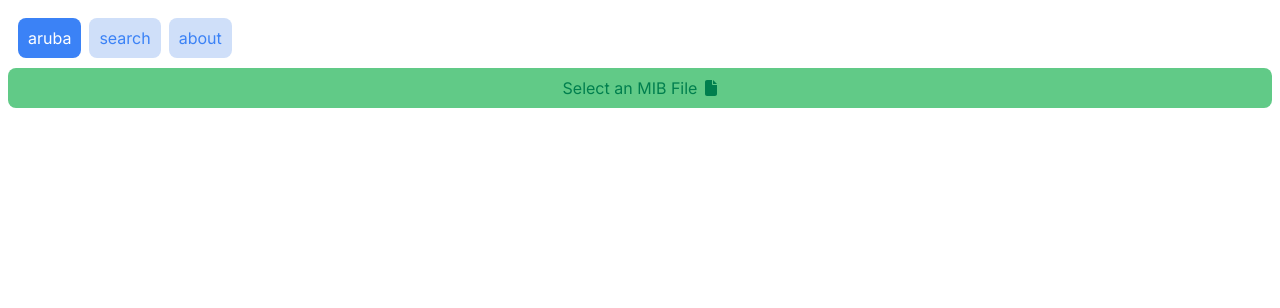
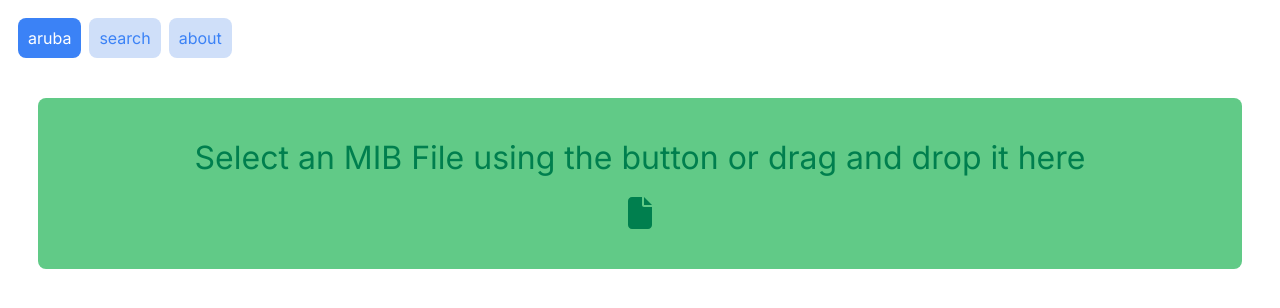
Before and after one commit to S77VEN31/oid_doc_gen, a Next.js app: page /about in a window 1280 px wide. Shown: the top 308 px of the page. Built offline with nearby package versions, Linux system fonts and the light colour scheme.

Commit message:
hotfix: refactor FileInput hooks

```diff
--- /dev/null
+++ b/app/about/About.style.css
@@ -0,0 +1,27 @@
+.ABOUT-PAGE {
+    display: flex;
+    overflow-y: auto;
+    overflow-x: hidden;
+    flex-direction: column;
+    height: max-content;
+    gap: 30px;
+    flex: 1;
+    padding: 30px;
+  }
+
+  @keyframes buttonSlide {
+    0% {
+      opacity: 0;
+      transform: translateY(100%);
+    }
+    100% {
+      opacity: 1;
+      transform: translateY(0);
+    }
+  }
+
+  .ABOUT-PAGE .button-render-animation {
+    animation-name: buttonSlide;
+    animation-duration: 0.5s;
+    animation-fill-mode: both;
+  }
--- a/app/about/page.tsx
+++ b/app/about/page.tsx
@@ -1,9 +1,92 @@
 'use client';
+// React
+import React, { ReactNode, useState, useEffect } from 'react';
+// Styles
+import './About.style.css';
+// Components
 import FileInput from '../components/Inputs/FileInput/FileInput';
+import IconButton from '../components/Buttons/IconButton/IconButton';
+import ModalDisplayer from '../components/ModalLayout/ModalDisplayer/ModalDisplayer';
+import StandardModal from '../components/ModalLayout/StandardModal/StandardModal';
+import NodeTree from '../components/NodeTree/NodeTree';
+import DropdownTable from '../components/Tables/DropdownTable/DropdownTable';
+// Icons
+import { FontAwesomeIcon } from '@fortawesome/react-fontawesome';
+import { faSitemap } from '@fortawesome/free-solid-svg-icons';
+import { faDownload } from '@fortawesome/free-solid-svg-icons';
+// API
+import downloadMibDocs from '../utils/download';
+
+interface ModalContent {
+  name: string;
+  component: ReactNode;
+}
+
 export default function About(): JSX.Element {
+  const [selectedFile, setSelectedFile] = useState<File | null>(null);
+  const [isProcesed, setIsProcesed] = useState(false);
+  const [data, setData] = useState<any | null>(null);
+  const [modal, setModal] = useState(false);
+  const [modalContent, setModalContent] = useState<ModalContent[] | null>(null);
+
+  useEffect(() => {
+    if (data) {
+      setModalContent([
+        { name: 'NodeTree', component: <NodeTree treeData={data.tree} /> },
+        {
+          name: 'DropdownTable',
+          component: <DropdownTable treeData={[data.tree]} />,
+        },
+      ]);
+    }
+  }, [data]);
+
+  const downloadFile = (fileName: string): void => {
+    downloadMibDocs(fileName)
+      .then((response) => {})
+      .catch((error) => {
+        console.log(error);
+      });
+  };
+
+  const handleFileDownload = (): void => {
+    const fileName: string = selectedFile!.name;
+    if (fileName) {
+      downloadFile(fileName);
+    }
+  };
+
   return (
-    <div>
-      <FileInput />
+    <div className="ABOUT-PAGE">
+      <FileInput
+        setData={setData}
+        setSelectedFile={setSelectedFile}
+        selectedFile={selectedFile}
+        setIsProcesed={setIsProcesed}
+      />
+      {data && (
+        <IconButton
+          icon={<FontAwesomeIcon icon={faSitemap} />}
+          buttonClassname="button-render-animation"
+          buttonText="Show graphics"
+          handleOnClick={() => {
+            setModal(true);
+          }}
+        ></IconButton>
+      )}
+      {isProcesed && (
+        <IconButton
+          icon={<FontAwesomeIcon icon={faDownload} />}
+          buttonClassname="button-render-animation"
+          buttonText="Download"
+          handleOnClick={handleFileDownload}
+        ></IconButton>
+      )}
+      {modal && (
+        <ModalDisplayer setModal={setModal}>
+          <StandardModal>{modalContent}</StandardModal>
+        </ModalDisplayer>
+      )}
     </div>
   );
 }
--- a/app/components/Inputs/FileInput/FileInput.style.css
+++ b/app/components/Inputs/FileInput/FileInput.style.css
@@ -1,25 +1,22 @@
-/* FileInput.style.css */
-/* Customize the appearance of the file input button */
-input[type="file"] {
-    display: none; /* Hide the default file input button */
+input[type='file'] {
+  display: none;
 }
 
-
-
-  /* Style the custom button */
 .label-button {
   display: flex;
+  text-align: center;
+  flex-direction: column;
   justify-content: center;
   align-items: center;
-    gap: 8px;
-    padding: 10px 10px;
+  gap: 20px;
+  font-size: xx-large;
+  padding: 40px 40px;
   color: var(--secondary-green);
   border: none;
   border-radius: 8px;
   transition: 0.5s;
   background-color: var(--primary-green);
   cursor: pointer;
-
 }
 .label-button:hover {
   background-color: var(--secondary-green);
@@ -28,25 +25,6 @@ input[type="file"] {
   transition: 0.5s;
 }
 
-  /* Style the file name display */
 .file-name {
   margin-top: 8px;
 }
-
-
-  @keyframes buttonSlide {
-    0% {
-      opacity: 0;
-      transform: translateY(100%);
-    }
-    100% {
-      opacity: 1;
-      transform: translateY(0);
-    }
-  }
-
-  .button-render-animation {
-    animation-name: buttonSlide;
-    animation-duration: 0.5s;
-    animation-fill-mode: both;
-  }
--- a/app/components/Inputs/FileInput/FileInput.tsx
+++ b/app/components/Inputs/FileInput/FileInput.tsx
@@ -1,44 +1,18 @@
 'use client';
-// React
-import React, { ReactNode, useState, useEffect } from 'react';
 // Styles
 import './FileInput.style.css';
 // Icons
 import { FontAwesomeIcon } from '@fortawesome/react-fontawesome';
 import { faFile } from '@fortawesome/free-solid-svg-icons';
-// Components
-import IconButton from '../../Buttons/IconButton/IconButton';
-import NodeTree from '../../NodeTree/NodeTree';
-import DropdownTable from '../../Tables/DropdownTable/DropdownTable';
-import ModalDisplayer from '../../ModalLayout/ModalDisplayer/ModalDisplayer';
-import StandardModal from '../../ModalLayout/StandardModal/StandardModal';
 // API
 import uploadMib from '../../../utils/upload';
-import downloadMibDocs from '../../../utils/download';
 
-interface ModalContent {
-  name: string;
-  component: ReactNode;
-}
-
-const FileInput = (): JSX.Element => {
-  const [selectedFile, setSelectedFile] = useState<File | null>(null);
-  const [isProcesed, setIsProcesed] = useState(false);
-  const [data, setData] = useState<any | null>(null);
-  const [modal, setModal] = useState(false);
-  const [modalContent, setModalContent] = useState<ModalContent[] | null>(null);
-  useEffect(() => {
-    if (data) {
-      setModalContent([
-        { name: 'NodeTree', component: <NodeTree treeData={data.tree} /> },
-        {
-          name: 'DropdownTable',
-          component: <DropdownTable treeData={[data.tree]} />,
-        },
-      ]);
-    }
-  }, [data]);
-
+const FileInput = ({
+  setSelectedFile,
+  selectedFile,
+  setIsProcesed,
+  setData,
+}): JSX.Element => {
   const uploadFile = (file: File): void => {
     uploadMib(file)
       .then(async (response) => {
@@ -46,14 +20,6 @@ const FileInput = (): JSX.Element => {
         const data = await response.json();
         setData(data);
       })
-      .catch((error) => {
-        console.log(error);
-      });
-  };
-
-  const downloadFile = (fileName: string): void => {
-    downloadMibDocs(fileName)
-      .then((response) => {})
       .catch((error) => {
         console.log(error);
       });
@@ -69,49 +35,37 @@ const FileInput = (): JSX.Element => {
     }
   };
 
-  const handleFileDownload = (): void => {
-    const fileName: string = selectedFile!.name;
-    if (fileName) {
-      downloadFile(fileName);
+  const handleFileDrop = (event: React.DragEvent<HTMLInputElement>): void => {
+    event.preventDefault();
+    const droppedFile = event.dataTransfer.files[0];
+    if (droppedFile) {
+      setSelectedFile(droppedFile);
+      uploadFile(droppedFile);
     }
   };
 
+  const handleDragOver = (event: React.DragEvent<HTMLInputElement>): void => {
+    event.preventDefault();
+  };
+
   return (
-    <div>
-      <label htmlFor="fileInput" className="label-button">
-        {selectedFile
-          ? `Selected file: ${selectedFile.name}`
-          : 'Select an MIB File'}
-        <FontAwesomeIcon icon={faFile} />
-      </label>
+    <label
+      htmlFor="fileInput"
+      className="label-button"
+      onDrop={handleFileDrop}
+      onDragOver={handleDragOver}
+    >
+      {selectedFile
+        ? `Selected file: ${selectedFile.name}`
+        : 'Select an MIB File using the button or drag and drop it here'}
+      <FontAwesomeIcon icon={faFile} />
       <input
         accept=".my,.mib,.zip"
         type="file"
         id="fileInput"
         onChange={handleFileChange}
       />
-      {isProcesed && (
-        <IconButton
-          buttonClassname="button-render-animation"
-          buttonText="Download"
-          handleOnClick={handleFileDownload}
-        ></IconButton>
-      )}
-      {data && (
-        <IconButton
-          buttonClassname="button-render-animation"
-          buttonText="Show Tree"
-          handleOnClick={() => {
-            setModal(true);
-          }}
-        ></IconButton>
-      )}
-      {modal && (
-        <ModalDisplayer setModal={setModal}>
-          <StandardModal>{modalContent}</StandardModal>
-        </ModalDisplayer>
-      )}
-    </div>
+    </label>
   );
 };
 
--- a/app/globals.css
+++ b/app/globals.css
@@ -3,6 +3,7 @@ body {
   flex-direction: column;
   flex: 1;
   max-height: 100vh;
+  min-height: 100vh;
 }
 
 :root {
--- a/app/layout.tsx
+++ b/app/layout.tsx
@@ -4,6 +4,7 @@ import NavBarMenu from './components/NavBars/NavBarMenu/NavBarMenu';
 import './globals.css';
 // Fonts
 import { Inter } from 'next/font/google';
+import '@fortawesome/fontawesome-svg-core/styles.css';
 
 const inter = Inter({ subsets: ['latin'] });
 
```
Lines whose indentation alone changed are shown as unchanged.
